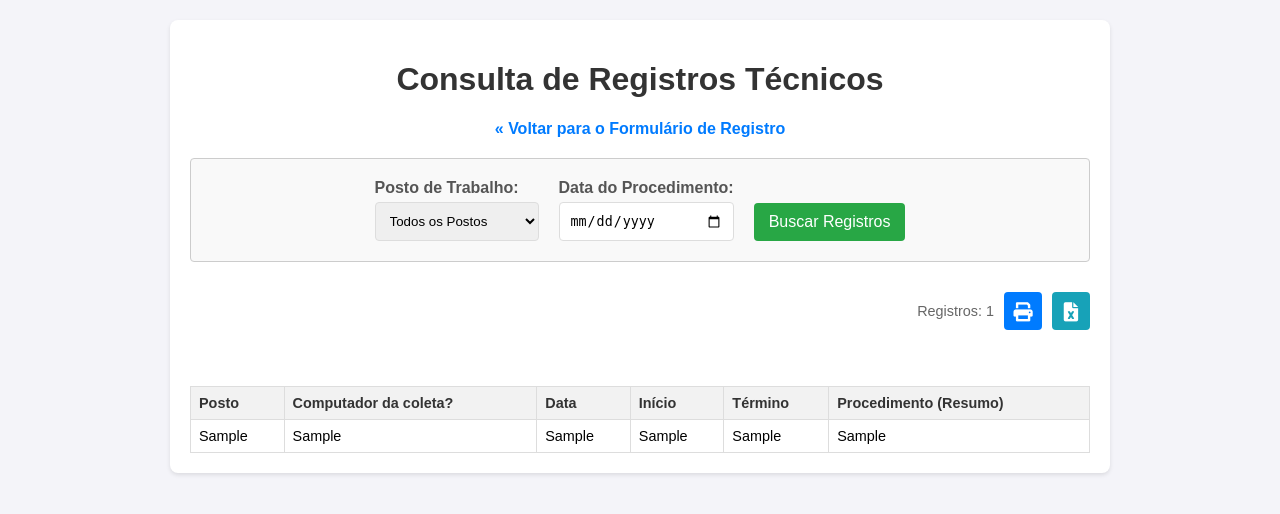
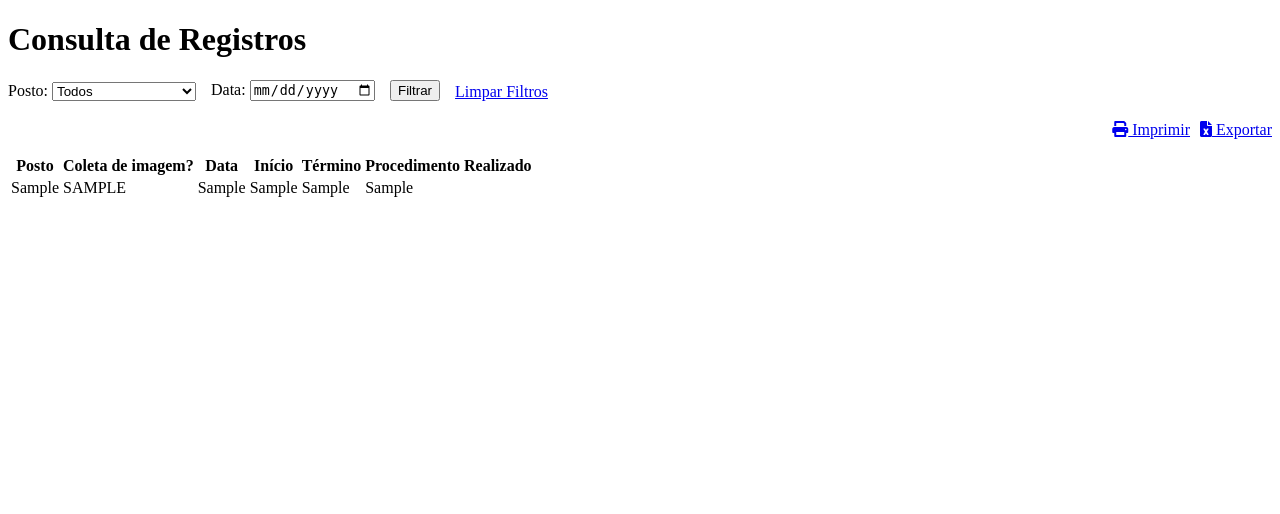
Before and after one commit to Dual650/info-IT, a Flask app: page /consultar in a window 1280 px wide. Shown: the top 514 px of the page. Run offline with Flask 3, Linux system fonts and the light colour scheme; tables that the repository leaves empty hold one stand-in row (values such as "Sample post").

Commit message:
Update consultar.html

```diff
--- a/templates/consultar.html
+++ b/templates/consultar.html
@@ -1,298 +1,143 @@
 <!DOCTYPE html>
-<html lang="pt-br">
+<html lang="pt-BR">
 <head>
     <meta charset="UTF-8">
-    <meta name="viewport" content="width=device-width, initial-scale=1.0">
-    <title>Consulta de Registros Técnicos</title>
+    <title>Consultar Registros Técnicos</title>
     <link rel="stylesheet" href="https://cdnjs.cloudflare.com/ajax/libs/font-awesome/6.0.0-beta3/css/all.min.css">
+    <link rel="stylesheet" href="{{ url_for('static', filename='style.css') }}">
     <style>
-        body { font-family: Arial, sans-serif; margin: 20px; background-color: #f4f4f9; }
-        .container { max-width: 900px; margin: auto; background: #fff; padding: 20px; border-radius: 8px; box-shadow: 0 2px 4px rgba(0,0,0,0.1); }
-        h1, h2 { color: #333; text-align: center; }
-
-        .filter-form { display: flex; gap: 20px; align-items: flex-end; justify-content: center; margin-bottom: 30px; padding: 20px; border: 1px solid #ccc; border-radius: 4px; background-color: #f9f9f9; }
-        .form-group { display: flex; flex-direction: column; }
-        label { margin-bottom: 5px; font-weight: bold; color: #555; }
-        input[type="date"], select { padding: 10px; border: 1px solid #ddd; border-radius: 4px; box-sizing: border-box; }
-        #btn-buscar { background-color: #28a745; color: white; padding: 10px 15px; border: none; border-radius: 4px; cursor: pointer; font-size: 16px; }
-        #btn-buscar:hover { background-color: #1e7e34; }
-
-        /* Ajuste de margem para aproximar da área de ações */
-        table {
-            width: 100%;
-            border-collapse: collapse;
-            margin-top: 5px; /* Valor ajustado */
-            font-size: 0.9em;
+        /* Adiciona a centralização para o conteúdo do formulário de filtro */
+        .filtro-container {
+            display: flex;
+            gap: 15px;
+            align-items: flex-end;
+            margin-bottom: 20px;
         }
-        th, td { border: 1px solid #ddd; padding: 8px; text-align: left; vertical-align: top; }
-        th { background-color: #f2f2f2; color: #333; }
-        .procedimento-col { max-width: 300px; }
-        .nav-link { display: block; text-align: center; margin-bottom: 20px; }
-
-        /* Contêiner para os ícones - Margem ajustada */
-        .table-actions {
+        .icones-consulta {
+            /* Alinha os ícones à direita para ficarem mais próximos da tabela */
             display: flex;
-            justify-content: flex-end;
-            align-items: center;
             gap: 10px;
-            margin-bottom: 5px; /* Valor ajustado */
+            float: right;
+            margin-bottom: 15px; /* Espaço entre os ícones e a tabela */
         }
-
-        /* Estilo para os ÍCONES */
-        .action-icon {
-            cursor: pointer;
-            padding: 8px 10px;
-            border-radius: 4px;
-            font-size: 1.2em;
-            color: white;
-            transition: background-color 0.2s;
-            line-height: 1;
-            border: none;
-            width: 38px;
-            height: 38px;
-            display: flex;
-            align-items: center;
-            justify-content: center;
+        /* Estilos de impressão */
+        @media print {
+            .filtro-container, .navbar, .icones-consulta {
+                display: none; /* Esconde filtros e botões na impressão */
             }
-
-        .action-icon:hover {
-            opacity: 0.8;
-        }
-
-        .export-excel {
-            background-color: #17a2b8;
-        }
-
-        .print-table {
-            background-color: #007bff;
-        }
-
-        .status-message {
-            text-align: center;
-            color: #6c757d;
-            margin-top: 20px;
-            font-style: italic;
-            min-height: 20px; /* Mantém o espaço reservado */
-        }
-
-        /* Regras de impressão */
-        @media print {
-            .container { box-shadow: none; }
-            .nav-link, .filter-form, .table-actions, .export-button-container {
-                display: none;
-            }
-            body { background-color: white; margin: 0; }
-            h1 { display: block; text-align: center; margin-bottom: 20px; }
-            table { margin-top: 0; }
         }
     </style>
 </head>
 <body>
     <div class="container">
-        <h1>Consulta de Registros Técnicos</h1>
+        <h1>Consulta de Registros</h1>
 
-        <div class="nav-link">
-            <a href="{{ url_for('formulario_registro') }}" style="color: #007bff; text-decoration: none; font-weight: bold;">
-                &laquo; Voltar para o Formulário de Registro
-            </a>
-        </div>
-
-        <div class="filter-form">
-            <div class="form-group">
-                <label for="posto">Posto de Trabalho:</label>
-                <select id="posto" name="posto">
-                    <option value="Todos">Todos os Postos</option>
+        <form method="GET" action="{{ url_for('consultar_registro') }}" class="filtro-container">
+            <div>
+                <label for="posto">Posto:</label>
+                <select name="posto" id="posto" class="form-control">
+                    <option value="Todos">Todos</option>
                     {% for posto in postos %}
-                    <option value="{{ posto }}">{{ posto }}</option>
+                        <option value="{{ posto }}" {% if filtro_posto == posto %}selected{% endif %}>{{ posto }}</option>
                     {% endfor %}
                 </select>
             </div>
+            <div>
+                <label for="data">Data:</label>
+                <input type="date" name="data" id="data" class="form-control" value="{{ filtro_data or '' }}">
+            </div>
+            <button type="submit" class="btn btn-primary">Filtrar</button>
+            <a href="{{ url_for('consultar_registro') }}" class="btn btn-secondary">Limpar Filtros</a>
+        </form>
 
-            <div class="form-group">
-                <label for="data">Data do Procedimento:</label>
-                <input type="date" id="data" name="data" value="{{ filtro_data or '' }}">
+        <div class="icones-consulta">
+            <a href="#" onclick="window.print()" title="Imprimir Consulta" class="btn btn-sm btn-light">
+                <i class="fas fa-print"></i> Imprimir
+            </a>
+            <a id="btnExportar" href="#" title="Exportar para Excel" class="btn btn-sm btn-success">
+                <i class="fas fa-file-excel"></i> Exportar
+            </a>
         </div>
-
-            <button id="btn-buscar" type="button" onclick="fetchRegistros()">Buscar Registros</button>
-        </div>
-
-        <div class="table-actions">
-            <span style="font-size: 0.9em; color: #666;">Registros: <span id="registro-count">0</span></span>
-
-            <button class="action-icon print-table" onclick="imprimirTabela()" title="Imprimir Tabela">
-                <i class="fas fa-print"></i>
-            </button>
-
-            <button class="action-icon export-excel" onclick="exportarExcel()" title="Exportar para Excel (XLSX)">
-                <i class="fas fa-file-excel"></i>
-            </button>
-        </div>
-
-        <p class="status-message" id="status-message">Carregando dados...</p>
-
-        <table>
+        <div style="clear: both;"></div> <table id="tabelaRegistros">
             <thead>
                 <tr>
                     <th>Posto</th>
-                    <th>Computador da coleta?</th>
+                    <th>Coleta de imagem?</th>
                     <th>Data</th>
                     <th>Início</th>
                     <th>Término</th>
-                    <th>Procedimento (Resumo)</th>
+                    <th>Procedimento Realizado</th>
                 </tr>
             </thead>
-            <tbody id="tabela-corpo">
+            <tbody>
                 </tbody>
         </table>
 
     </div>
 
+    <script src="https://code.jquery.com/jquery-3.6.0.min.js"></script>
     <script>
-        const POSTO_SELECT = document.getElementById('posto');
-        const DATA_INPUT = document.getElementById('data');
-        const TABELA_CORPO = document.getElementById('tabela-corpo');
-        const REGISTRO_COUNT = document.getElementById('registro-count');
-        const STATUS_MESSAGE = document.getElementById('status-message');
+        $(document).ready(function() {
+            // Função para carregar os dados via AJAX
+            function carregarRegistros() {
+                const posto = $('#posto').val();
+                const data = $('#data').val();
 
-        let intervalId = null;
-
-        /**
-         * Constrói a URL de consulta com base nos filtros atuais.
-         */
-        function buildQueryUrl() {
-            let url = '{{ url_for("registros_json") }}';
-            let params = [];
-
-            if (POSTO_SELECT.value !== 'Todos') {
-                params.push(`posto=${encodeURIComponent(POSTO_SELECT.value)}`);
-            }
-            if (DATA_INPUT.value) {
-                params.push(`data=${encodeURIComponent(DATA_INPUT.value)}`);
-            }
-
-            if (params.length > 0) {
-                url += '?' + params.join('&');
-            }
-            return url;
-        }
-
-        /**
-         * Busca os registros na API e atualiza a tabela.
-         */
-        async function fetchRegistros(isInitialLoad = false) {
-
-            if (isInitialLoad) {
-                STATUS_MESSAGE.textContent = 'Carregando dados...';
-            } else {
-                STATUS_MESSAGE.textContent = '';
-            }
-
-            const url = buildQueryUrl();
-
-            try {
-                const response = await fetch(url);
-                if (!response.ok) {
-                    throw new Error(`HTTP error! status: ${response.status}`);
-                }
-                const registros = await response.json();
-                renderTable(registros);
-            } catch (error) {
-                console.error("Erro ao buscar registros:", error);
-                STATUS_MESSAGE.textContent = 'Erro ao carregar dados.';
-            }
-        }
-
-        /**
-         * Renderiza as linhas da tabela com base nos dados JSON.
-         */
-        function renderTable(registros) {
-            TABELA_CORPO.innerHTML = '';
-            REGISTRO_COUNT.textContent = registros.length;
+                $.getJSON("{{ url_for('registros_json') }}", { posto: posto, data: data })
+                .done(function(registros) {
+                    const tbody = $('#tabelaRegistros tbody');
+                    tbody.empty(); // Limpa registros existentes
 
                     if (registros.length === 0) {
-                STATUS_MESSAGE.textContent = 'Nenhum registro encontrado com os filtros selecionados.';
+                        tbody.append('<tr><td colspan="6">Nenhum registro encontrado.</td></tr>');
                         return;
                     }
 
-            STATUS_MESSAGE.textContent = '';
-
-            registros.forEach(registro => {
-                const row = TABELA_CORPO.insertRow();
-
-                // Formatação condicional de cor
-                let coletaStyle = '';
-                if (registro.computador_coleta === 'Sim') {
-                    coletaStyle = 'style="background-color: #C6EFCE;"';
-                } else if (registro.computador_coleta === 'Não') {
-                    coletaStyle = 'style="background-color: #FFC7CE;"';
-                }
-
-                row.innerHTML = `
-                    <td>${registro.posto}</td>
-                    <td ${coletaStyle}>${registro.computador_coleta}</td>
-                    <td>${registro.data}</td>
-                    <td>${registro.hora_inicio}</td>
-                    <td>${registro.hora_termino}</td>
-                    <td class="procedimento-col">${registro.procedimento_resumo}</td>
+                    registros.forEach(function(r) {
+                        const row = `
+                            <tr>
+                                <td>${r.posto}</td>
+                                <td>${r.computador_coleta.toUpperCase()}</td>
+                                <td>${r.data}</td>
+                                <td>${r.hora_inicio}</td>
+                                <td>${r.hora_termino}</td>
+                                <td class="procedimento-resumo" title="${r.procedimento_completo}">${r.procedimento_resumo}</td>
+                            </tr>
                         `;
+                        tbody.append(row);
+                    });
+                })
+                .fail(function(jqXHR, textStatus, errorThrown) {
+                    $('#tabelaRegistros tbody').empty().append(`<tr><td colspan="6">Erro ao carregar dados: ${textStatus}</td></tr>`);
                 });
             }
 
-        /**
-         * Função para exportar para Excel.
-         */
-        function exportarExcel() {
-            let exportUrl = '{{ url_for("exportar_registros") }}';
+            // Ativa o botão de Exportar
+            $('#btnExportar').click(function(e) {
+                e.preventDefault();
+                const posto = $('#posto').val();
+                const data = $('#data').val();
+                let url = "{{ url_for('exportar_registros') }}";
 
-            const posto = POSTO_SELECT.value;
-            const data = DATA_INPUT.value;
-
-            let params = [];
-
+                // Anexa os filtros atuais à URL de exportação
+                const params = new URLSearchParams();
                 if (posto && posto !== 'Todos') {
-                params.push(`posto=${encodeURIComponent(posto)}`);
+                    params.append('posto', posto);
                 }
                 if (data) {
-                params.push(`data=${encodeURIComponent(data)}`);
+                    params.append('data', data);
                 }
 
-            if (params.length > 0) {
-                exportUrl += '?' + params.join('&');
+                if (params.toString()) {
+                    url += '?' + params.toString();
                 }
 
-            window.location.href = exportUrl;
-        }
+                window.location.href = url;
+            });
 
-        /**
-         * Função para imprimir a tabela.
-         */
-        function imprimirTabela() {
-            window.print();
-        }
-
-
-        /**
-         * Inicializa a busca de dados e o polling.
-         */
-        function initPolling() {
-            fetchRegistros(true);
-
-            if (intervalId) {
-                clearInterval(intervalId);
-            }
-            // 60000 milissegundos = 1 minuto
-            intervalId = setInterval(fetchRegistros, 60000);
-
-            POSTO_SELECT.addEventListener('change', fetchRegistros);
-            DATA_INPUT.addEventListener('change', fetchRegistros);
-        }
-
-        document.addEventListener('DOMContentLoaded', initPolling);
-
-        window.fetchRegistros = fetchRegistros;
-        window.exportarExcel = exportarExcel;
-        window.imprimirTabela = imprimirTabela;
-
+            // Carrega os registros na inicialização da página
+            carregarRegistros();
+        });
     </script>
 </body>
 </html>
```
Lines whose indentation alone changed are shown as unchanged.
